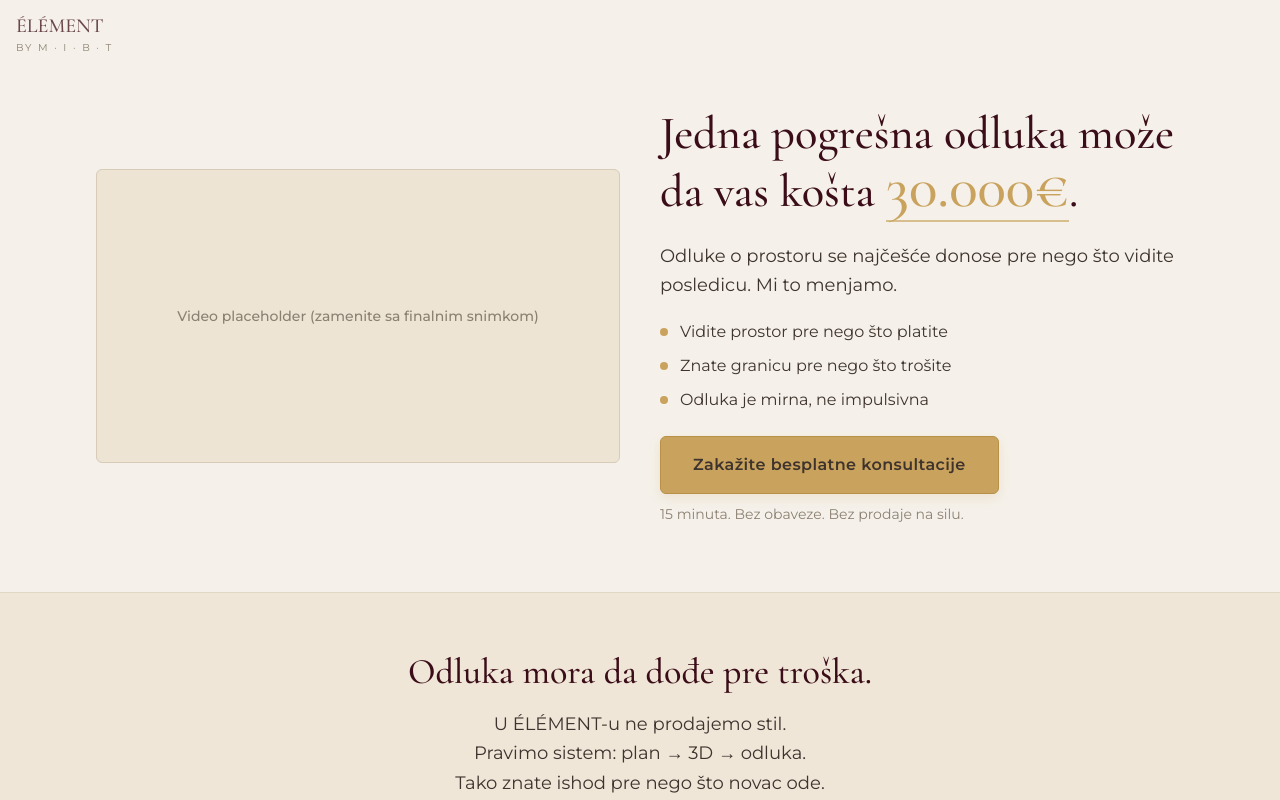
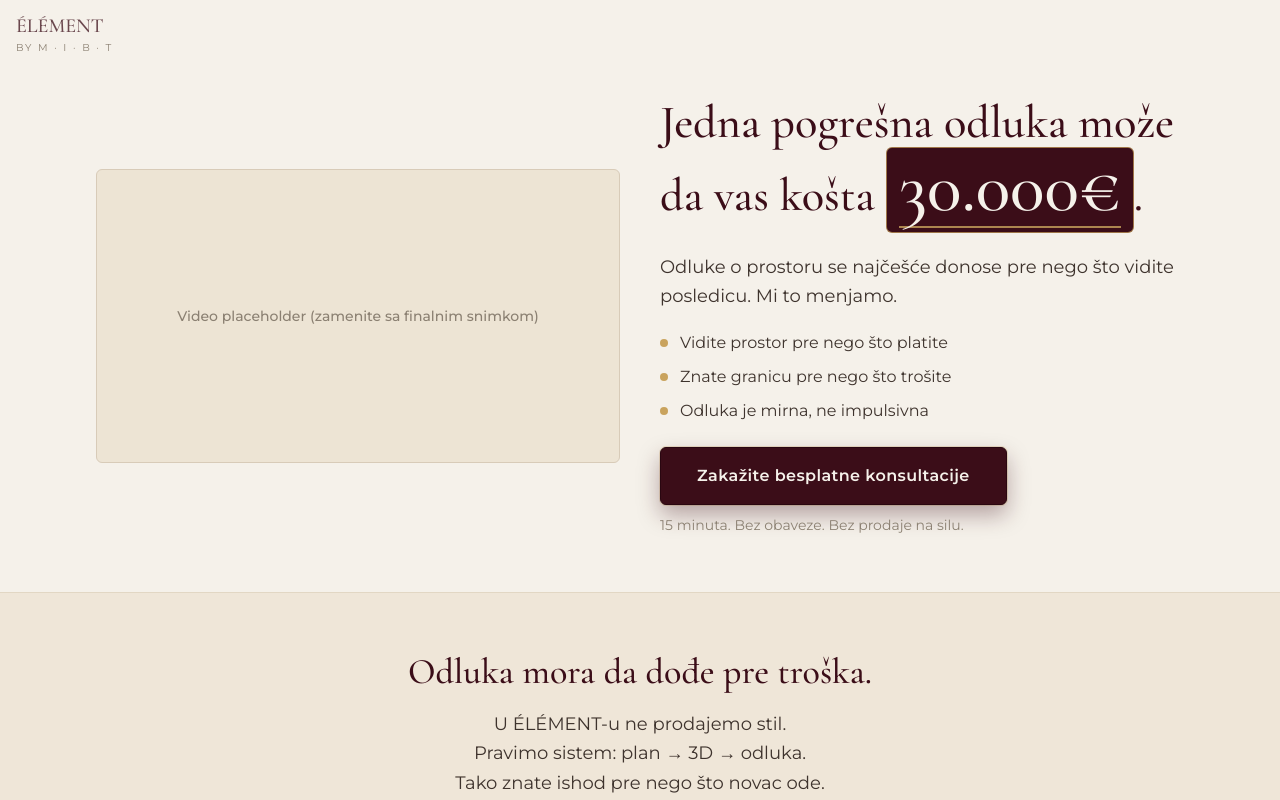
Before and after one commit to elementbymibt/element_landing_page, a Next.js app: page / in a window 1280 px wide. Shown: the top 800 px of the page. Built offline with nearby package versions, Linux system fonts and the light colour scheme; no server answers.

Commit message:
Increase hero impact for price and switch CTA to bordeaux emphasis

```diff
--- a/src/app/globals.css
+++ b/src/app/globals.css
@@ -103,3 +103,50 @@ body {
 summary::-webkit-details-marker {
   display: none;
 }
+
+@keyframes heroImpactPop {
+  0% {
+    transform: scale(0.84);
+    opacity: 0;
+  }
+  52% {
+    transform: scale(1.14);
+    opacity: 1;
+  }
+  100% {
+    transform: scale(1);
+    opacity: 1;
+  }
+}
+
+@keyframes ctaImpactPulse {
+  0%,
+  100% {
+    transform: translateY(0) scale(1);
+    box-shadow:
+      0 10px 22px rgba(59, 13, 24, 0.34),
+      0 0 0 1px rgba(201, 163, 93, 0.28);
+  }
+  50% {
+    transform: translateY(-1px) scale(1.035);
+    box-shadow:
+      0 12px 28px rgba(59, 13, 24, 0.42),
+      0 0 0 1px rgba(201, 163, 93, 0.4);
+  }
+}
+
+.hero-impact-number {
+  animation: heroImpactPop 620ms cubic-bezier(0.2, 0.78, 0.2, 1) 120ms both;
+}
+
+.hero-cta-impact {
+  animation: ctaImpactPulse 1.9s ease-in-out 1;
+  animation-delay: 420ms;
+}
+
+@media (prefers-reduced-motion: reduce) {
+  .hero-impact-number,
+  .hero-cta-impact {
+    animation: none !important;
+  }
+}
--- a/src/app/page.tsx
+++ b/src/app/page.tsx
@@ -34,8 +34,8 @@ export default function Home() {
           <div className="space-y-5">
             <h1 className="font-display text-balance text-[1.95rem] leading-[1.08] text-[#3B0D18] sm:text-[2.35rem] lg:text-[2.9rem]">
               <span>Jedna pogrešna odluka može da vas košta</span>{" "}
-              <span className="inline-block border-b-2 border-[#C9A35D]/65 pb-0.5 text-[1.28em] leading-none text-[#C9A35D]">
-                30.000€
+              <span className="hero-impact-number inline-flex items-end rounded-md border border-[#C9A35D]/70 bg-[#3B0D18] px-2.5 py-1 text-[1.55em] leading-none text-[#F5F1EA] sm:px-3">
+                <span className="border-b-2 border-[#C9A35D]/80 pb-0.5">30.000€</span>
               </span>
               .
             </h1>
@@ -58,7 +58,7 @@ export default function Home() {
             </ul>
 
             <div className="pt-1">
-              <CtaButton location="hero" className="w-full min-w-[18rem] sm:w-auto">
+              <CtaButton location="hero" className="hero-cta-impact w-full min-w-[18rem] sm:w-auto">
                 {heroCtaText}
               </CtaButton>
               <p className="mt-2.5 text-sm text-[#8B8072]">15 minuta. Bez obaveze. Bez prodaje na silu.</p>
--- a/src/components/landing/cta-button.tsx
+++ b/src/components/landing/cta-button.tsx
@@ -30,7 +30,7 @@ export function CtaButton({ className, location, children }: CtaButtonProps) {
       target="_blank"
       rel="noopener noreferrer"
       className={cn(
-        "inline-flex min-h-14 items-center justify-center rounded-md border border-[#B89047] bg-[#C9A35D] px-8 py-4 text-center text-base font-semibold tracking-wide text-[#3E332D] shadow-[0_4px_12px_rgba(201,163,93,0.18)] transition-all hover:-translate-y-[1px] hover:bg-[#B89047] hover:shadow-[0_8px_16px_rgba(201,163,93,0.2)] focus-visible:outline-none focus-visible:ring-2 focus-visible:ring-[#B89047] focus-visible:ring-offset-2 focus-visible:ring-offset-[#F5F1EA]",
+        "inline-flex min-h-14 min-w-[16rem] items-center justify-center rounded-md border border-[#2A0711] bg-[#3B0D18] px-9 py-4 text-center text-base font-semibold tracking-wide text-[#F5F1EA] shadow-[0_10px_22px_rgba(59,13,24,0.34),0_0_0_1px_rgba(201,163,93,0.28)] transition-all hover:-translate-y-[1px] hover:bg-[#2E0A13] hover:shadow-[0_12px_24px_rgba(59,13,24,0.38),0_0_0_1px_rgba(201,163,93,0.42)] focus-visible:outline-none focus-visible:ring-2 focus-visible:ring-[#C9A35D] focus-visible:ring-offset-2 focus-visible:ring-offset-[#F5F1EA]",
         className,
       )}
       onClick={() => {
```
